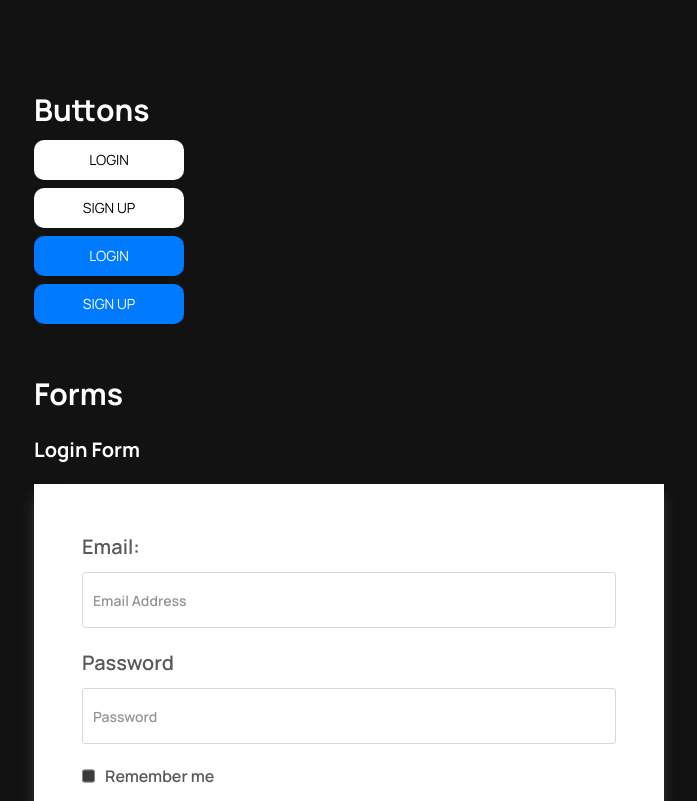
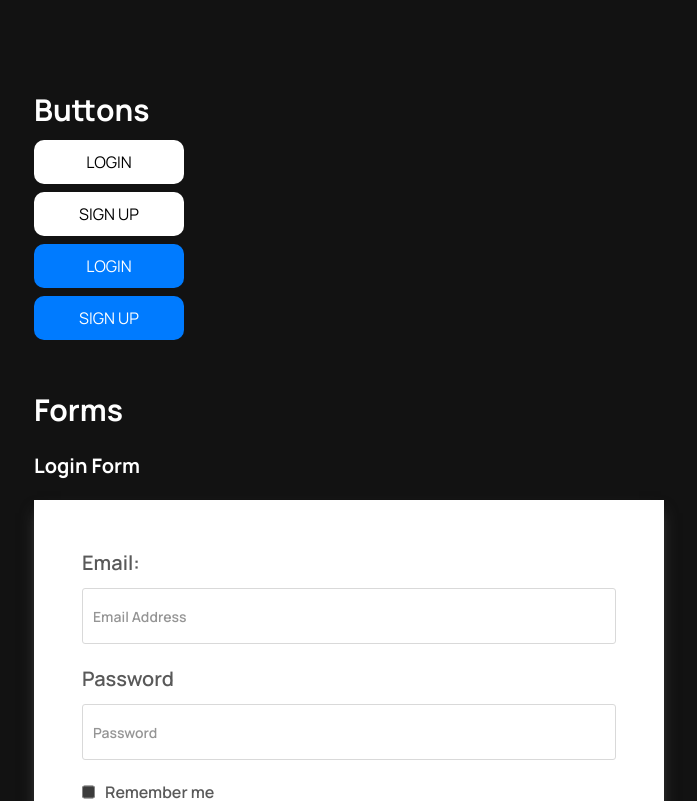
Before and after one commit to AJ1732/capstone_schoolbase_lms, a React (Vite) app: page / in a window 1280 px wide. Shown: the top 801 px of the page, without its empty margins (46-743 px from the left). Built offline with nearby package versions, Linux system fonts and the light colour scheme.

Commit message:
chore: update font size of button

```diff
--- a/src/components/Button/Buttons.jsx
+++ b/src/components/Button/Buttons.jsx
@@ -6,7 +6,7 @@ export const NavButton = ({ children, className, onClick }) => {
     <button
       onClick={onClick}
       className={`
-      min-w-[150px] | text-black text-sm bg-white | py-2.5 px-8 rounded-[10px] | transition-all duration-300
+      min-w-[150px] | text-black bg-white | py-2.5 px-8 rounded-[10px] | transition-all duration-300
       focus:bg-primary-00 focus:text-white active:bg-primary-00 active:text-white hover:bg-primary-00 hover:text-white
       ${className}
     `}>
@@ -21,7 +21,7 @@ export const FormButton = ({ children, className, onClick, disabled }) => {
       disabled={disabled}
       onClick={onClick}
       className={`
-      min-w-[150px] | text-white text-sm bg-primary-00 | py-2.5 px-8 rounded-[10px] | transition-all duration-300
+      min-w-[150px] | text-white bg-primary-00 | py-2.5 px-8 rounded-[10px] | transition-all duration-300
       active:bg-primary-50 active:text-primary-900
       ${className}
     `}>
```
